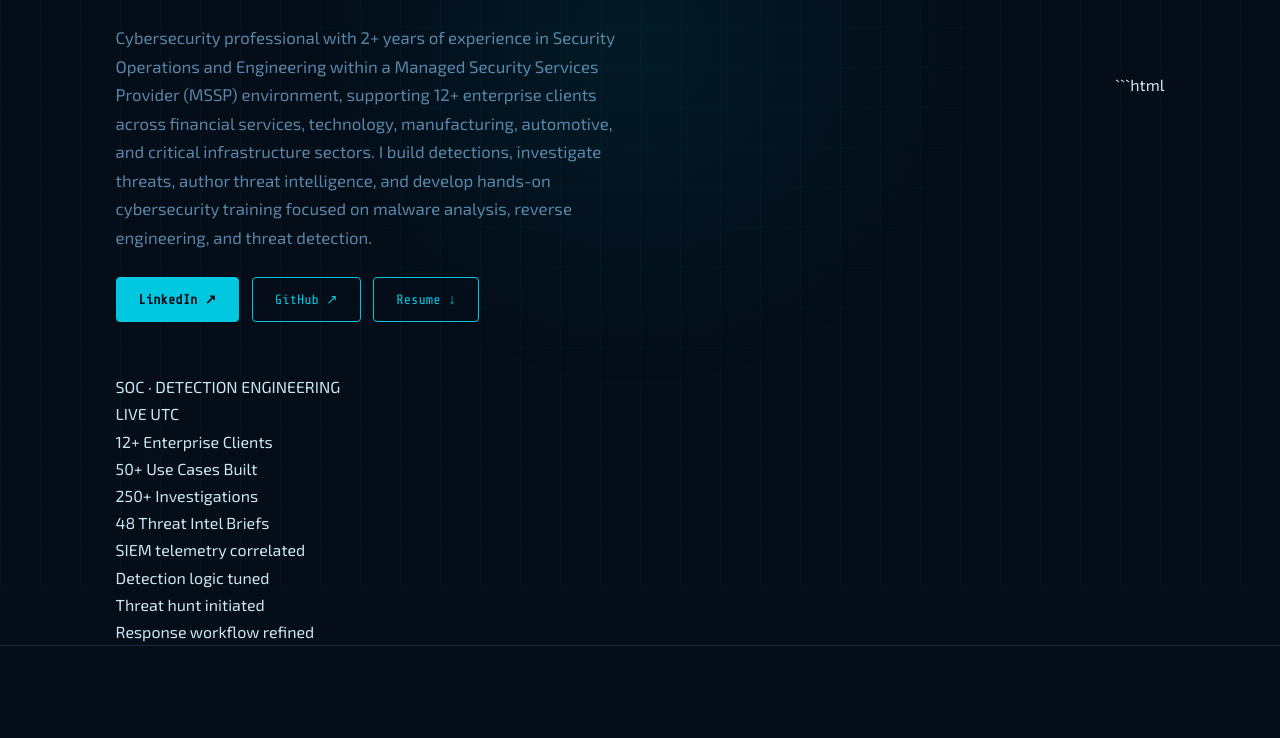
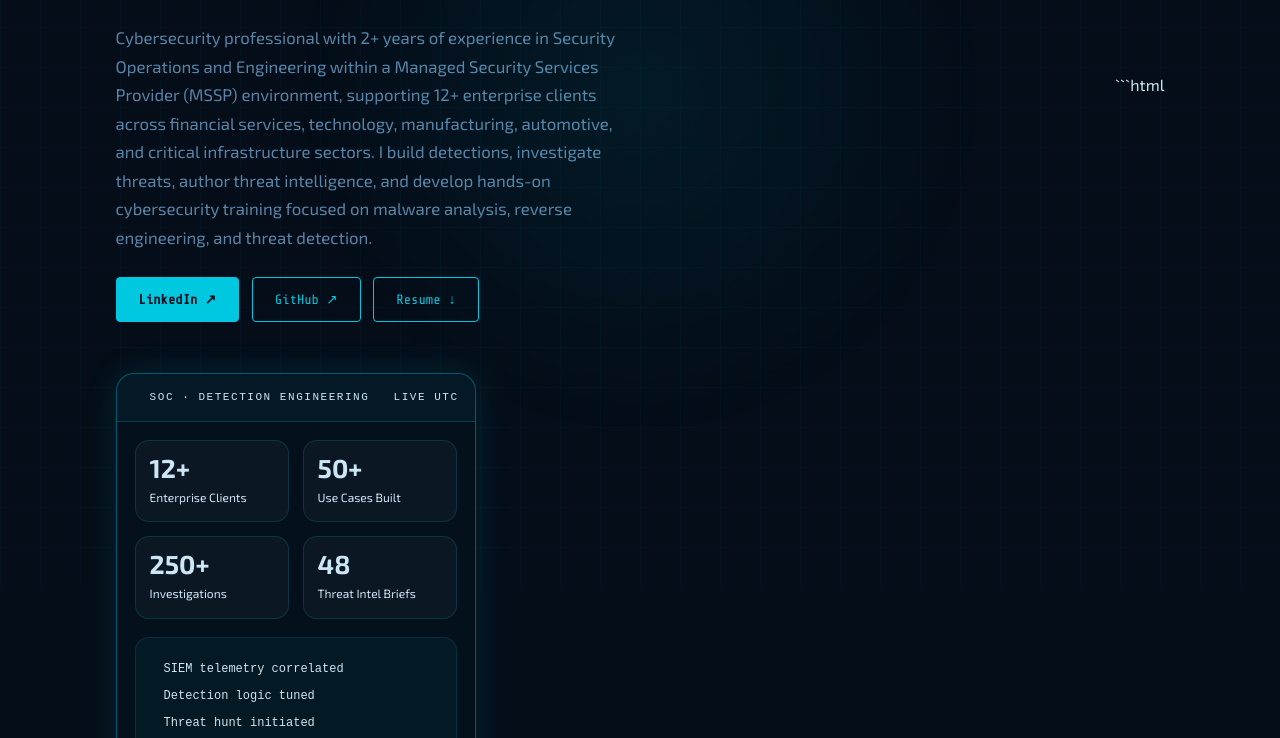
Before and after one commit to slycipher00/Portfolio1, a plain HTML site: page index.html in a window 1280 px wide. Shown: the part 213-951 px from the top of the page. Drawn offline with nearby package versions, Linux system fonts and the light colour scheme; no server answers.

Commit message:
Add styles for hero dashboard component

```diff
--- a/style.css
+++ b/style.css
@@ -809,3 +809,118 @@ footer span { color: var(--cyan); }
   .nav-links.open { display: flex; }
   .hamburger { display: flex; }
 }
+
+/* Hero SOC dashboard visual */
+.hero-dashboard {
+  width: 360px;
+  max-width: 100%;
+  background: rgba(5, 18, 30, 0.92);
+  border: 1px solid rgba(0, 229, 255, 0.35);
+  border-radius: 18px;
+  box-shadow: 0 0 35px rgba(0, 229, 255, 0.12);
+  overflow: hidden;
+}
+
+.dash-head {
+  display: flex;
+  justify-content: space-between;
+  align-items: center;
+  gap: 12px;
+  padding: 14px 16px;
+  border-bottom: 1px solid rgba(0, 229, 255, 0.18);
+  background: rgba(0, 229, 255, 0.04);
+}
+
+.dash-left,
+.dash-status {
+  display: flex;
+  align-items: center;
+  gap: 8px;
+}
+
+.dash-label,
+.dash-status {
+  font-family: monospace;
+  font-size: 11px;
+  letter-spacing: 0.14em;
+  color: var(--fg-muted);
+}
+
+.dash-status span:first-child {
+  color: var(--ok);
+}
+
+.dash-pulse {
+  width: 9px;
+  height: 9px;
+  border-radius: 50%;
+  background: var(--ok);
+  box-shadow: 0 0 12px var(--ok);
+}
+
+.dash-body {
+  padding: 18px;
+  display: grid;
+  grid-template-columns: repeat(2, 1fr);
+  gap: 14px;
+}
+
+.dash-metric {
+  padding: 14px;
+  border: 1px solid rgba(0, 229, 255, 0.14);
+  border-radius: 14px;
+  background: rgba(255, 255, 255, 0.03);
+}
+
+.metric-value {
+  display: block;
+  font-size: 26px;
+  font-weight: 700;
+  color: var(--fg);
+  line-height: 1;
+}
+
+.metric-label {
+  display: block;
+  margin-top: 6px;
+  font-size: 12px;
+  color: var(--fg-muted);
+}
+
+.dash-stream {
+  grid-column: 1 / -1;
+  margin-top: 4px;
+  padding: 14px;
+  border-radius: 14px;
+  background: rgba(0, 229, 255, 0.04);
+  border: 1px solid rgba(0, 229, 255, 0.12);
+  font-family: monospace;
+  font-size: 12px;
+  color: var(--fg-muted);
+}
+
+.dash-stream div {
+  display: flex;
+  align-items: center;
+  gap: 8px;
+  margin: 7px 0;
+}
+
+.stream-dot {
+  width: 6px;
+  height: 6px;
+  border-radius: 50%;
+  background: var(--ok);
+  box-shadow: 0 0 8px var(--ok);
+}
+
+@media (max-width: 768px) {
+  .hero-dashboard {
+    width: 100%;
+    margin-top: 2rem;
+  }
+
+  .dash-body {
+    grid-template-columns: 1fr;
+  }
+}
```
